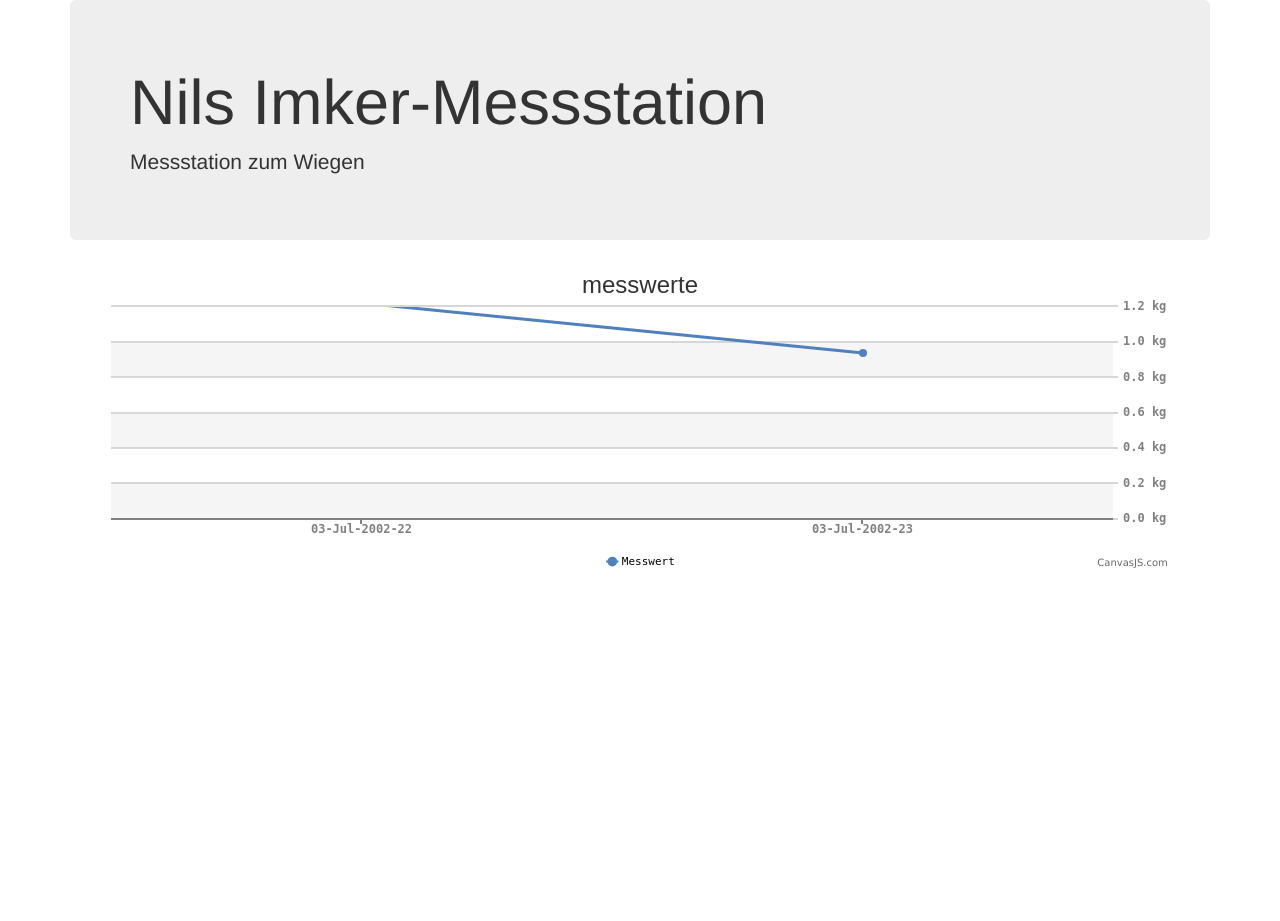
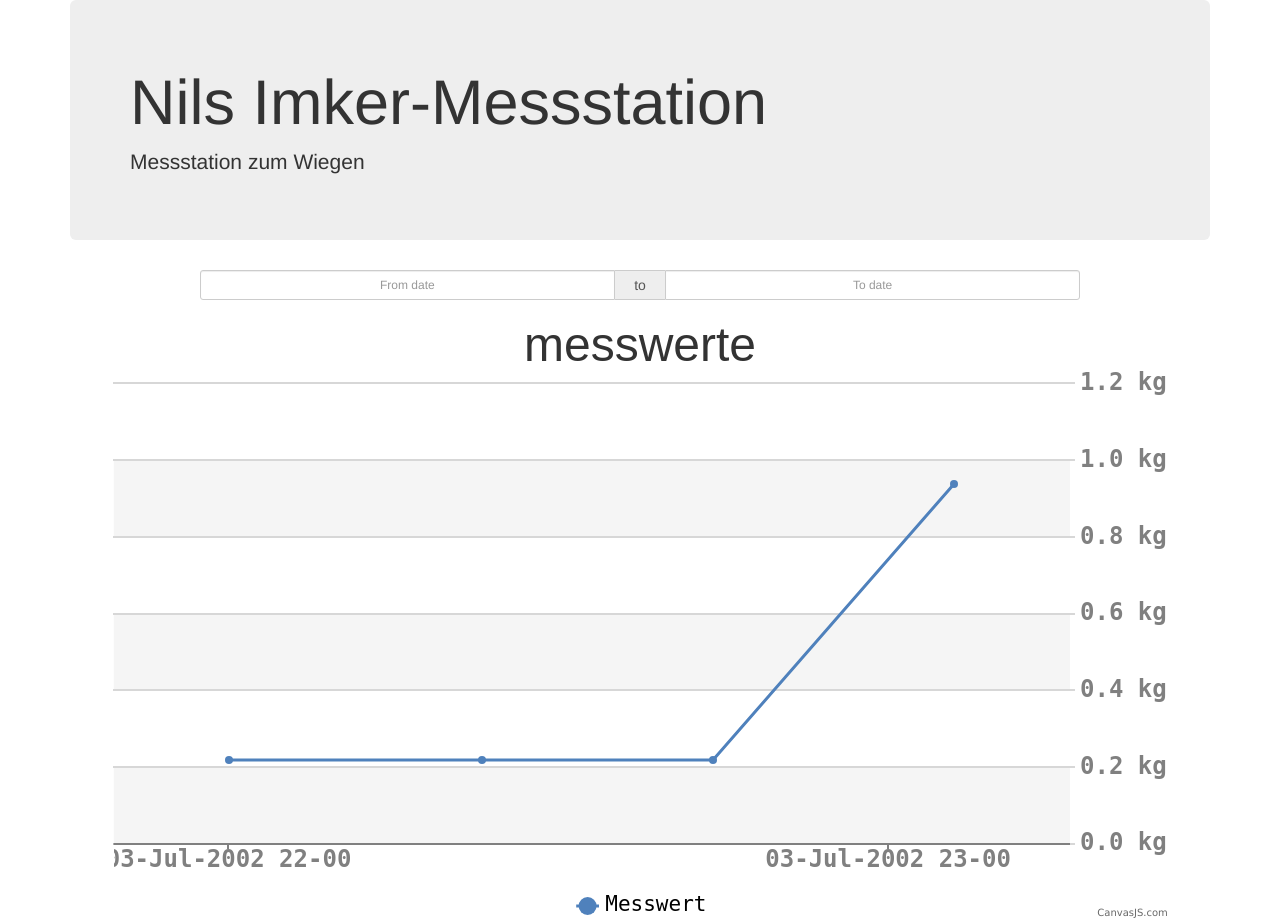
Before and after one commit to dudadominik/waage, a Django app: a page that uses waage/webinterface/line_chart/templates/line_chart/base.html in a window 1280 px wide. Before the commit the page ends 568 px from the top, so only its background shows below. Run offline with Django 3.2, Linux system fonts and the light colour scheme; data comes from the database, SQL or seed files in the repository; both versions use the stored data as it was after the commit; some libraries are stand-ins or nearby versions.

Commit message:
datepicker hinzugefuegt

```diff
--- a/waage/adu.py
+++ b/waage/adu.py
@@ -1,6 +1,6 @@
 import spidev
 import time
-from write_database import write_db
+#from write_database import write_db
 
 def adu(v_ref, bits):
     spi=spidev.SpiDev()
@@ -8,7 +8,8 @@ def adu(v_ref, bits):
     while True:
         antwort = spi.xfer([1,128,0])
         antwort=(antwort[1] * 256 + antwort[2])*(v_ref/(2**bits))
-        write_db(antwort)
+ #       write_db(antwort)
+        print antwort
         time.sleep(1)
 
 if __name__=="__main__":
--- a/waage/webinterface/line_chart/templates/line_chart/base.html
+++ b/waage/webinterface/line_chart/templates/line_chart/base.html
@@ -5,9 +5,12 @@
     <script src="https://ajax.googleapis.com/ajax/libs/jquery/1.12.4/jquery.min.js"></script>
     <script src="https://maxcdn.bootstrapcdn.com/bootstrap/3.3.7/js/bootstrap.min.js"></script>
     <script type="text/javascript" src="{% static 'js/canvasjs.min.js' %}"></script>
+    <script type='text/javascript' src="https://cdnjs.cloudflare.com/ajax/libs/bootstrap-datepicker/1.5.0/js/bootstrap-datepicker.min.js"></script>
 
     <link rel="stylesheet" href="//maxcdn.bootstrapcdn.com/bootstrap/3.2.0/css/bootstrap.min.css">
     <link rel="stylesheet" href="//maxcdn.bootstrapcdn.com/bootstrap/3.2.0/css/bootstrap-theme.min.css">
+    <link rel="stylesheet" href="https://cdnjs.cloudflare.com/ajax/libs/bootstrap-datepicker/1.5.0/css/bootstrap-datepicker3.min.css">
+
 
 </head>
 <body>
@@ -26,4 +29,4 @@
 
         {% endblock %}
     </div>
-</body>
+</div>
--- a/waage/webinterface/line_chart/templates/line_chart/line_chart.html
+++ b/waage/webinterface/line_chart/templates/line_chart/line_chart.html
@@ -1,10 +1,6 @@
 {% extends "line_chart/base.html" %}
 {% block content %}
 
-<!DOCTYPE HTML>
-<html>
-
-<head>
 <script type="text/javascript">
 function StringtoFloat(string_array){
     var messwerte_array=[];
@@ -45,7 +41,7 @@ text: "messwerte"
 axisX:{
     interval: "1",
     intervalType: "hour",
-    valueFormatString: "DD-MMM-YYYY-HH"
+    valueFormatString: "DD-MMM-YYYY HH-mm"
 },
 axisY2:{
 valueFormatString:"0.0 kg",
@@ -75,8 +71,10 @@ axisYType:"secondary",
 showInLegend: true,
 name: "Messwert",
 dataPoints: [
-{ x: new Date(2002, 06, 03, 22), y: messwerte_array[0]-221 },
-{ x: new Date(2002, 06, 03, 23), y: 0.94 }
+{ x: new Date(2002, 06, 03, 22,0,3), y: messwerte_array[0]-222 },
+{ x: new Date(2002, 06, 03, 22,23,3), y: messwerte_array[0]-222 },
+{ x: new Date(2002, 06, 03, 22,44,4), y: messwerte_array[0]-222 },
+{ x: new Date(2002, 06, 03, 23,6,2), y: 0.94 }
 ]
 }
 
@@ -100,9 +98,30 @@ chart.render();
 chart.render();
 }
 </script>
-</head>
-<body>
-<div id="chartContainer" style="height: 300px; width: 100%;">
+
+<script type='text/javascript'>
+$(function(){
+    $('.input-daterange').datepicker({
+        autoclose:true
+    });
+});
+</script>
+
+<div class="row">
+    <div class=col-sm-1>
+    </div>
+    <div class="col-sm-10">
+        <div class="input-daterange input-group" id="datepicker">
+            <input type="text" class="input-sm form-control" name="form" placeholder="From date"/>
+                <span class="input-group-addon">to</span>
+            <input type="text" class="input-sm form-control" name="to" placeholder="To date"/>
+        </div>
+    </div>
+</div>
+
+<br>
+
+<div id="chartContainer" style="height: 600px; width: 100%;">
 </div>
 </body>
 </html>
```
Also changed, not shown: waage/waage.db.
